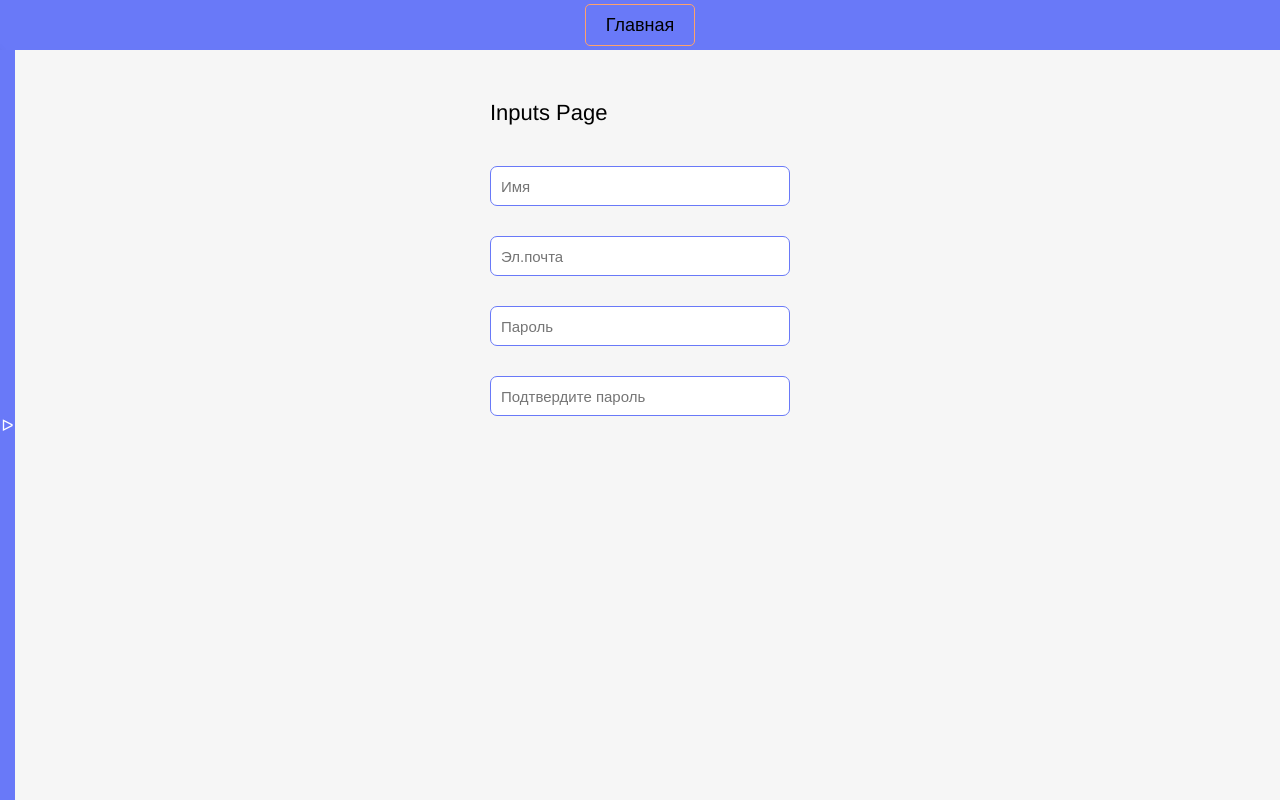
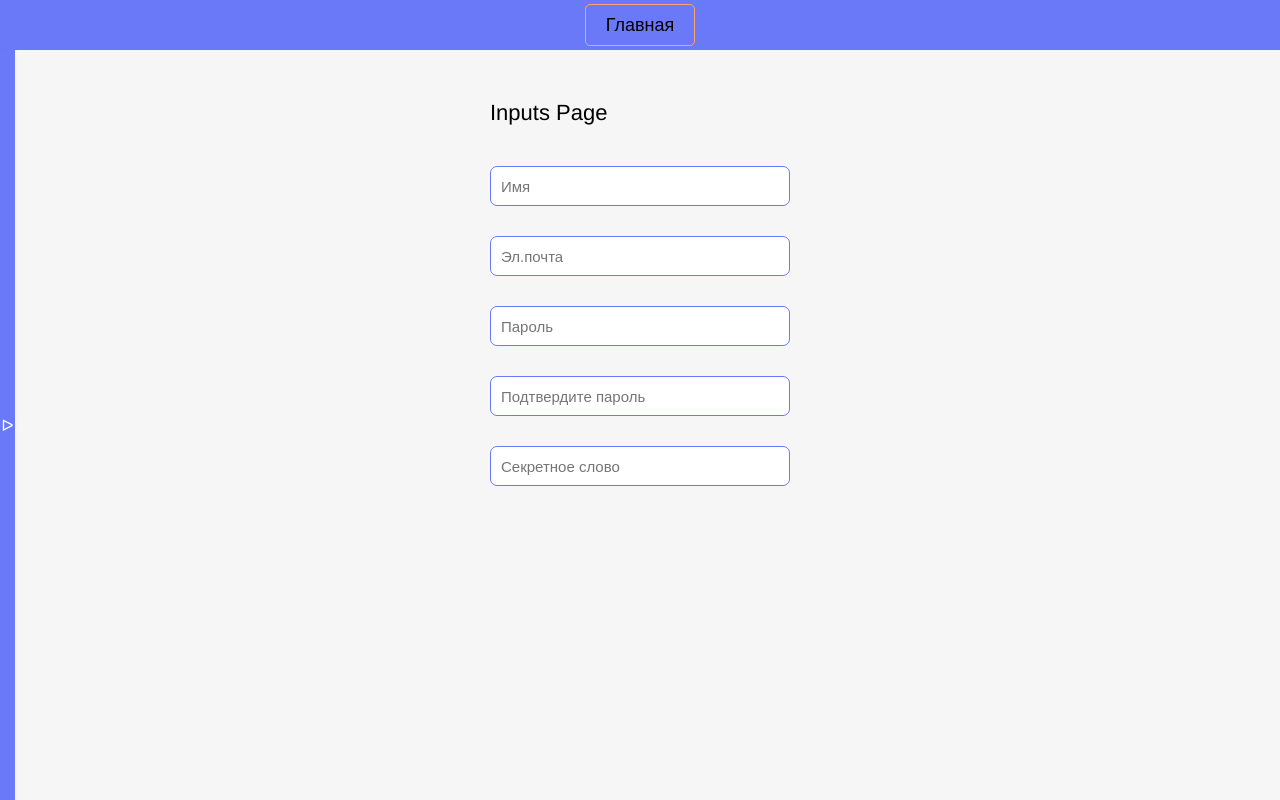
Before and after one commit to Crash2022/Vue-Design, a Vue app: page /inputs in a window 1280 px wide. Built offline with nearby package versions, Linux system fonts and the light colour scheme.

Commit message:
add: input validation

```diff
--- a/src/pages/InputsPage.vue
+++ b/src/pages/InputsPage.vue
@@ -28,6 +28,12 @@
                           :error="vField.fieldPasswordConfirm.$errors"
                           type="password"
             />
+            <custom-input :name="'secret_word'"
+                          :label="'Секретное слово'"
+                          :placeholder="'Секретное слово'"
+                          v-model:value="vField.fieldSecretWord.$model"
+                          :error="vField.fieldSecretWord.$errors"
+            />
         </form>
     </div>
 </template>
@@ -42,6 +48,9 @@ const fieldName = ref('')
 const fieldEmail = ref('')
 const fieldPassword = ref('')
 const fieldPasswordConfirm = ref('')
+const fieldSecretWord = ref('')
+
+const mustBeSecret = (value) => value.includes('frontend')
 
 const rules = computed(() => ({
     fieldName: {
@@ -56,9 +65,12 @@ const rules = computed(() => ({
     fieldPasswordConfirm: {
         sameAsPassword: helpers.withMessage('Пароли не совпадают', sameAs(fieldPassword.value))
     },
+    fieldSecretWord: {
+        fieldSecretWord: helpers.withMessage('Строка должна содержать секретное слово', mustBeSecret)
+    },
 }))
 
-const vField = useVuelidate(rules, {fieldName, fieldEmail, fieldPassword, fieldPasswordConfirm})
+const vField = useVuelidate(rules, {fieldName, fieldEmail, fieldPassword, fieldPasswordConfirm, fieldSecretWord})
 
 const submitForm = () => {
     // v.value.$touch()
```
